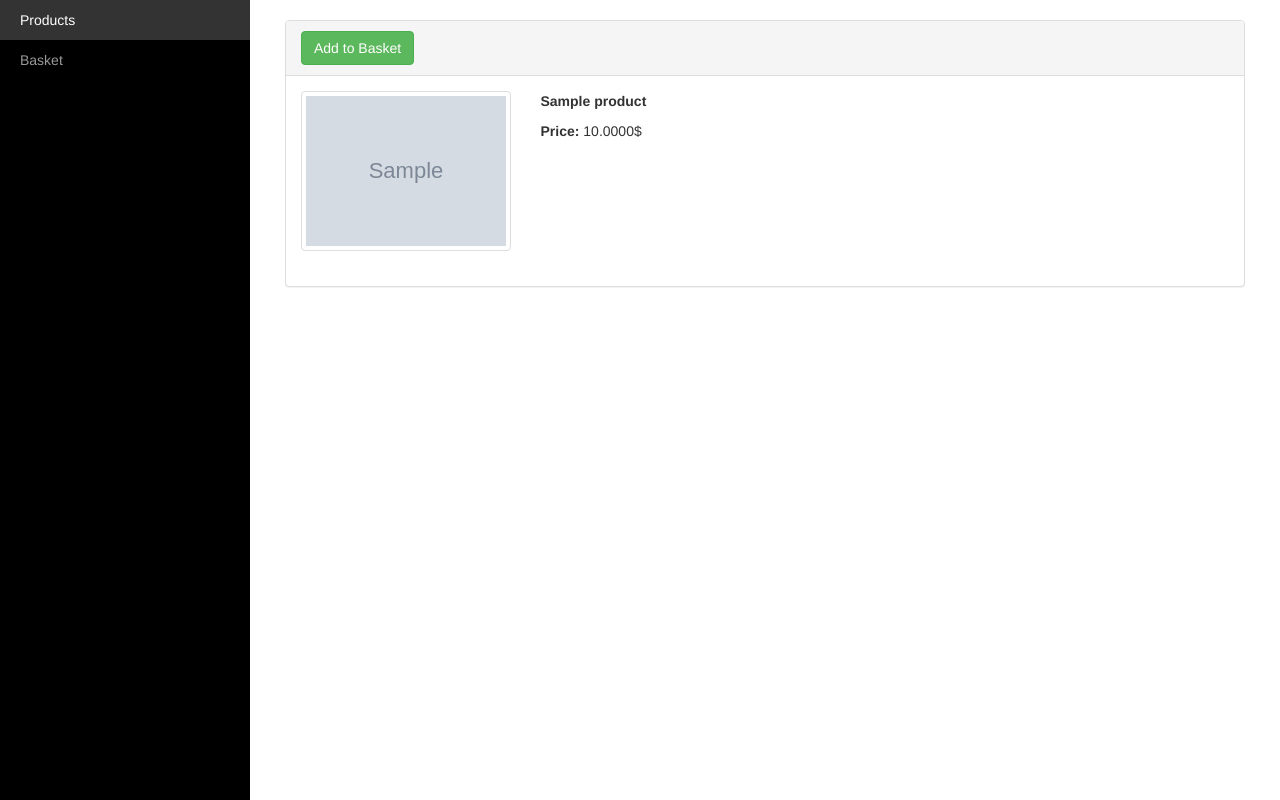
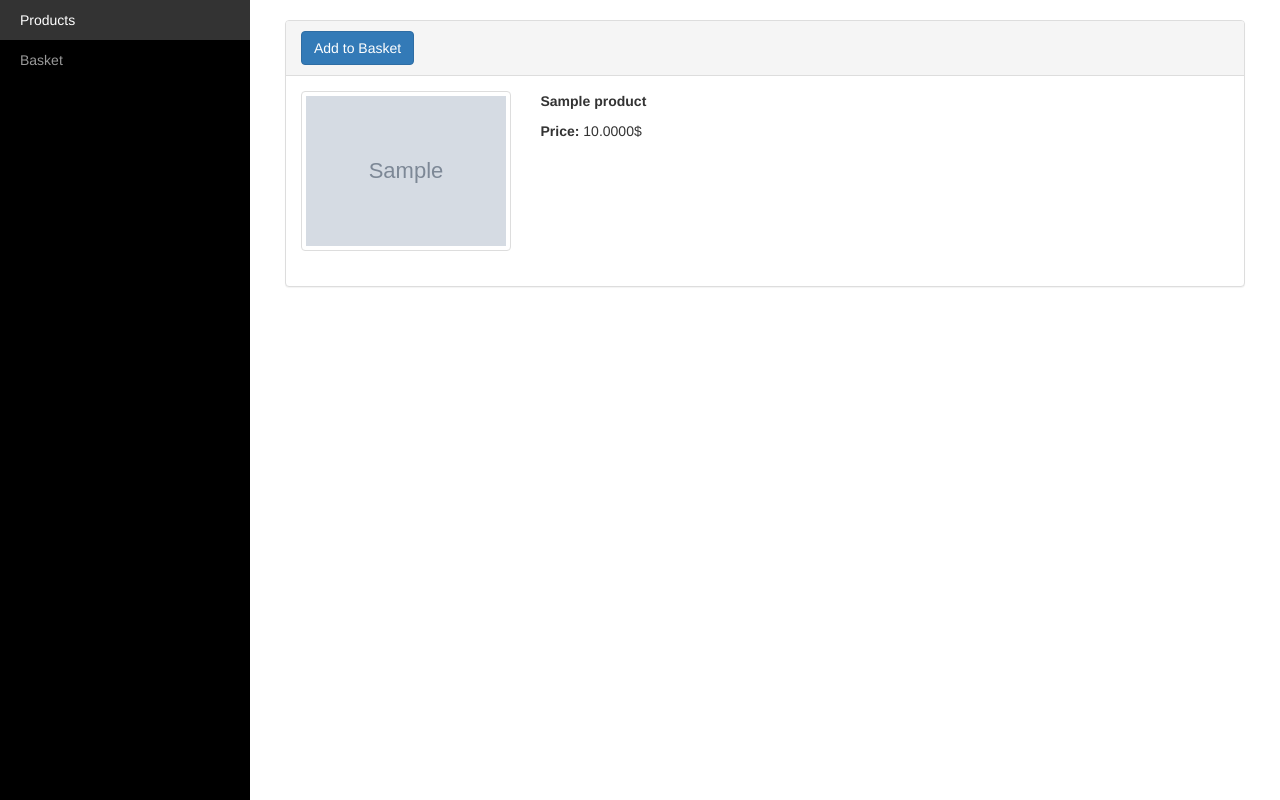
Before and after one commit to isrodick/shop, a Flask app: page / in a window 1280 px wide. Run offline with Flask 2, Linux system fonts and the light colour scheme; tables that the repository leaves empty hold one stand-in row (values such as "Sample post"); grey boxes marked "Sample" are stand-in pictures; some libraries are stand-ins or nearby versions.

Commit message:
a bit refactoring

```diff
--- a/shop/templates/product_list.html
+++ b/shop/templates/product_list.html
@@ -5,7 +5,7 @@
         <div class="panel panel-default">
             <div class="panel-heading">
             {% if product.in_stock() %}
-                <button class="btn btn-success add-product" type="button">
+                <button class="btn btn-primary add-product" type="button">
                     Add to Basket
                 </button>
             {% else %}
```
